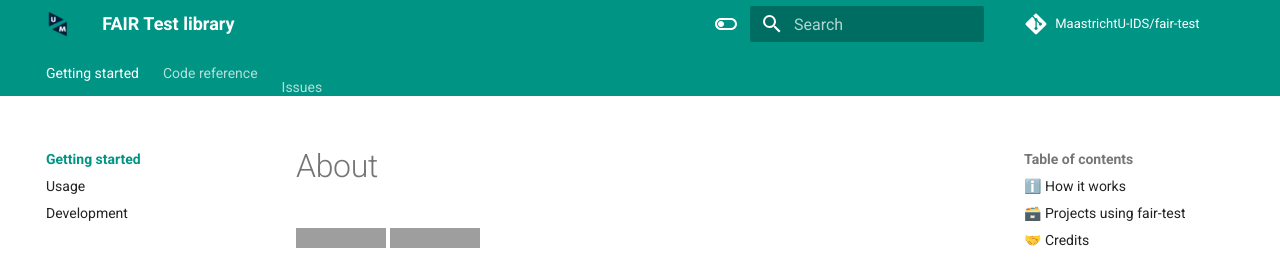
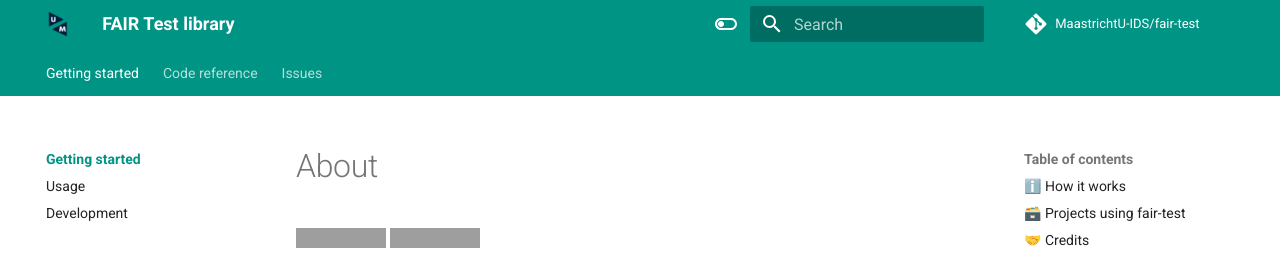
Before and after one commit to MaastrichtU-IDS/fair-test, an MkDocs documentation site: the page built from docs/index.md, in a window 1280 px wide. Shown: the top 258 px of the page. Built offline with MkDocs 1.6.1 and Material for MkDocs 9.7.7, drawn with Linux system fonts in a browser that asks for light colours; a script that is not in the unit is left out; comment, search, counter and statistics services are not loaded; grey boxes are pictures that could not be loaded.

```diff
--- a/mkdocs.yml
+++ b/mkdocs.yml
@@ -4,6 +4,7 @@ site_author: Vincent Emonet
 site_url: https://maastrichtu-ids.github.io/fair-test
 repo_name: MaastrichtU-IDS/fair-test
 repo_url: https://github.com/MaastrichtU-IDS/fair-test
+edit_uri: "edit/main/docs/"
 copyright: Copyright &copy; 2022 Vincent Emonet
 
 theme:
@@ -59,7 +60,7 @@ nav:
   - Code reference:
       - "<span><i class='fa-solid fa-vial-circle-check'></i>&nbsp;&nbsp;FairTest</span>": FairTest.md
       - "<span><i class='fa-solid fa-flask-vial'></i>&nbsp;&nbsp;FairTestAPI</span>": FairTestAPI.md
-  - "<p>Issues&nbsp;&nbsp;<i class='fa-solid fa-arrow-up-right-from-square'></i></p>": https://github.com/MaastrichtU-IDS/fair-test/issues" target="_blank
+  - "<span>Issues&nbsp;&nbsp;<i class='fa-solid fa-arrow-up-right-from-square'></i></span>": https://github.com/MaastrichtU-IDS/fair-test/issues" target="_blank
 
 plugins:
 - search
```
